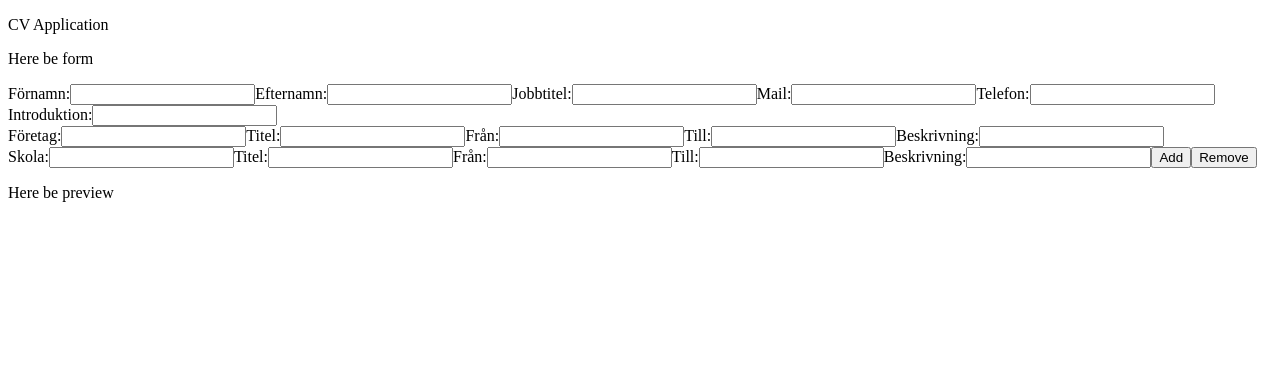
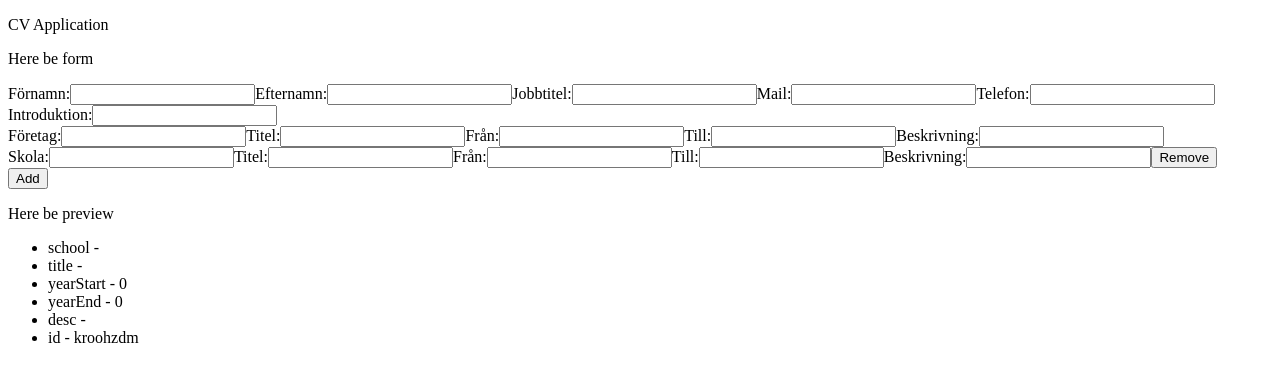
Before and after one commit to tobiasolsson/cv-application, a React (Create React App) app: page / in a window 1280 px wide. Shown: the top 382 px of the page. Built offline with nearby package versions, Linux system fonts and the light colour scheme.

Commit message:
Fix school form, now shows realtime in preview and initial state is overwritten

```diff
--- a/src/App.js
+++ b/src/App.js
@@ -1,9 +1,11 @@
 import React, { useState } from 'react';
+import uniqid from 'uniqid';
 import Form from './components/editSection/form/Form';
 import Cv from './components/displaySection/cv/Cv';
 
-// använd uniqeid lib som förra projektet
-// scrappa schools, med uniqe id editera skola och jobb.
+// TODO: Minimera boilerplate för setEducation
+// TODO: Varför är Cv 1 tecken bakom state? useEffect? Fel i Education.js?
+// TODO: När Ovasn är klart, fixa CSS
 
 function App() {
   const [general, setGeneral] = useState({
@@ -29,7 +31,7 @@ function App() {
       yearStart: 0,
       yearEnd: 0,
       desc: '',
-      id: 'init',
+      id: uniqid(),
     },
   ]);
 
--- a/src/components/displaySection/cv/Cv.js
+++ b/src/components/displaySection/cv/Cv.js
@@ -1,28 +1,26 @@
 import React from 'react';
 
-function Cv() {
-  //   const { general, schools } = props;
+function Cv(props) {
+  const { general, education } = props;
 
-  //   const renderGeneral = Object.keys(general).map((key) => (
-  //     <p>{general[key]}</p>
-  //   ));
+  const renderGeneral = Object.keys(general).map((key) => (
+    <p>{general[key]}</p>
+  ));
 
-  //   const renderWork = Object.keys(work).map((key) => <p>{work[key]}</p>);
-
-  //   const renderEudcation = schools.map((item) => {
-  //     const edKeys = Object.keys(item);
-  //     const ed = edKeys.map((key) => <p>{item[key]}</p>);
-  //     // console.log(item);
-  //     return <div>{ed}</div>;
-  //     // return <div />;
-  //   });
+  const renderEudcation = education.map((item) => {
+    const ed = Object.keys(item).map((key) => (
+      <li>
+        {key} - {item[key]}
+      </li>
+    ));
+    return <ul>{ed}</ul>;
+  });
 
   return (
     <div>
       <p>Here be preview</p>
-      {/* <div>{renderGeneral}</div> */}
-      {/* <div>{renderWork}</div> */}
-      {/* <div>{renderEudcation}</div> */}
+      <div>{renderGeneral}</div>
+      <div>{renderEudcation}</div>
     </div>
   );
 }
--- a/src/components/editSection/education/Education.js
+++ b/src/components/editSection/education/Education.js
@@ -4,16 +4,22 @@ import uniqid from 'uniqid';
 function Education(props) {
   const { setEducation, education, school } = props;
 
-  const [currentSchool, setCurrentSchool] = useState({ id: uniqid() });
+  const [currentSchool, setCurrentSchool] = useState({
+    school: '',
+    title: '',
+    yearStart: 0,
+    yearEnd: 0,
+    desc: '',
+    id: uniqid(),
+  });
 
   const handleChange = (e) => {
     const { name, value } = e.target;
     setCurrentSchool((prev) => ({ ...prev, [name]: value }));
-  };
-
-  const handleSubmit = (e) => {
-    e.preventDefault();
-    setEducation((prev) => [...prev, currentSchool]);
+    const updatedEducationList = education.filter(
+      (item) => school.id !== item.id,
+    );
+    setEducation([...updatedEducationList, currentSchool]);
   };
 
   const handleDelete = () => {
@@ -24,7 +30,7 @@ function Education(props) {
   };
 
   return (
-    <form onSubmit={handleSubmit}>
+    <form>
       <label>
         Skola:
         <input type="text" name="school" onChange={handleChange} />
@@ -45,7 +51,6 @@ function Education(props) {
         Beskrivning:
         <input type="text" name="desc" onChange={handleChange} />
       </label>
-      <button type="submit">Add</button>
       <button type="button" onClick={handleDelete}>
         Remove
       </button>
--- a/src/components/editSection/form/Form.js
+++ b/src/components/editSection/form/Form.js
@@ -1,4 +1,5 @@
 import React from 'react';
+import uniqid from 'uniqid';
 import General from '../generalInfo/General';
 import Work from '../work/Work';
 import Education from '../education/Education';
@@ -6,7 +7,7 @@ import Education from '../education/Education';
 function Form(props) {
   const { setGeneral, setWork, education, setEducation } = props;
 
-  const e = education.map((item) => (
+  const ed = education.map((item) => (
     // console.log(item);
     <Education
       setEducation={setEducation}
@@ -15,12 +16,22 @@ function Form(props) {
     />
   ));
 
+  const handleAdd = (e) => {
+    e.preventDefault();
+    setEducation((prev) => [...prev, { id: uniqid() }]);
+  };
+
   return (
     <div>
       <p>Here be form</p>
       <General setGeneral={setGeneral} />
       <Work setWork={setWork} />
-      {e}
+      <div>
+        {ed}
+        <button type="submit" onClick={handleAdd}>
+          Add
+        </button>
+      </div>
     </div>
   );
 }
```
